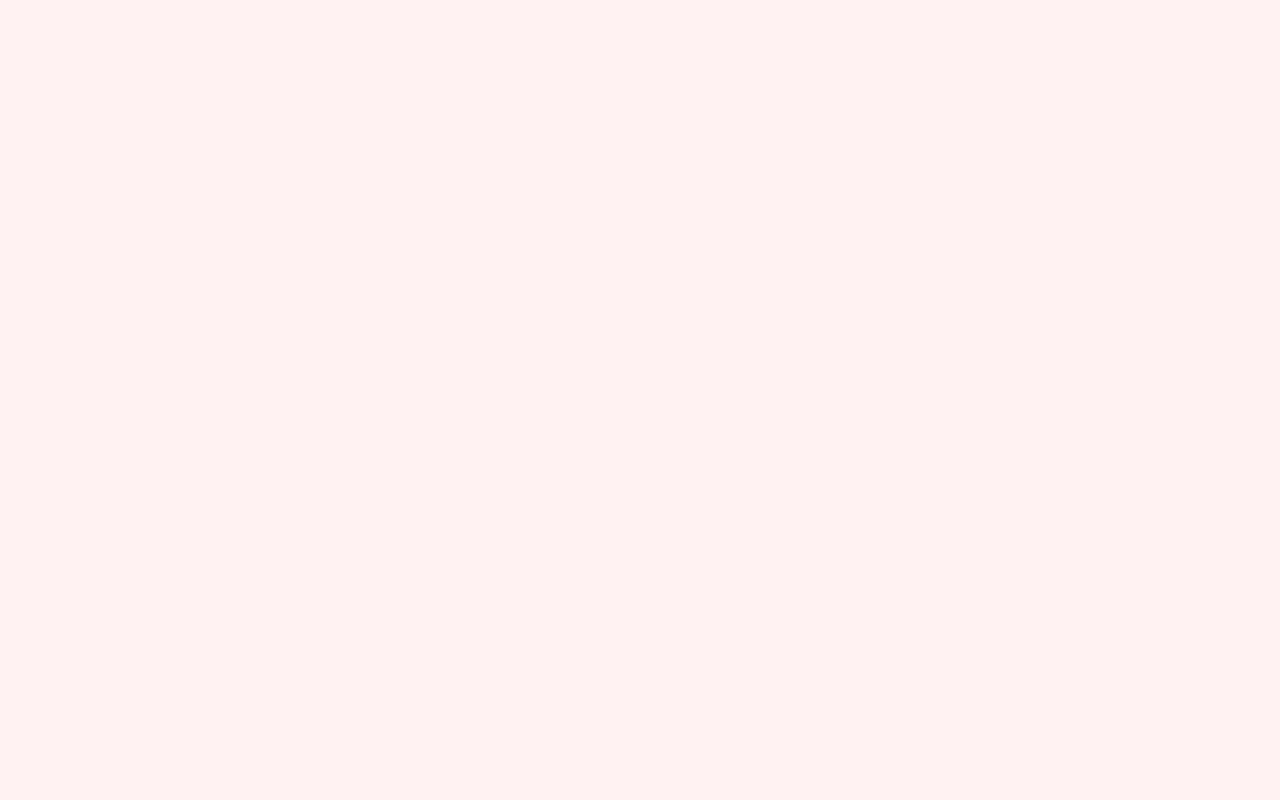
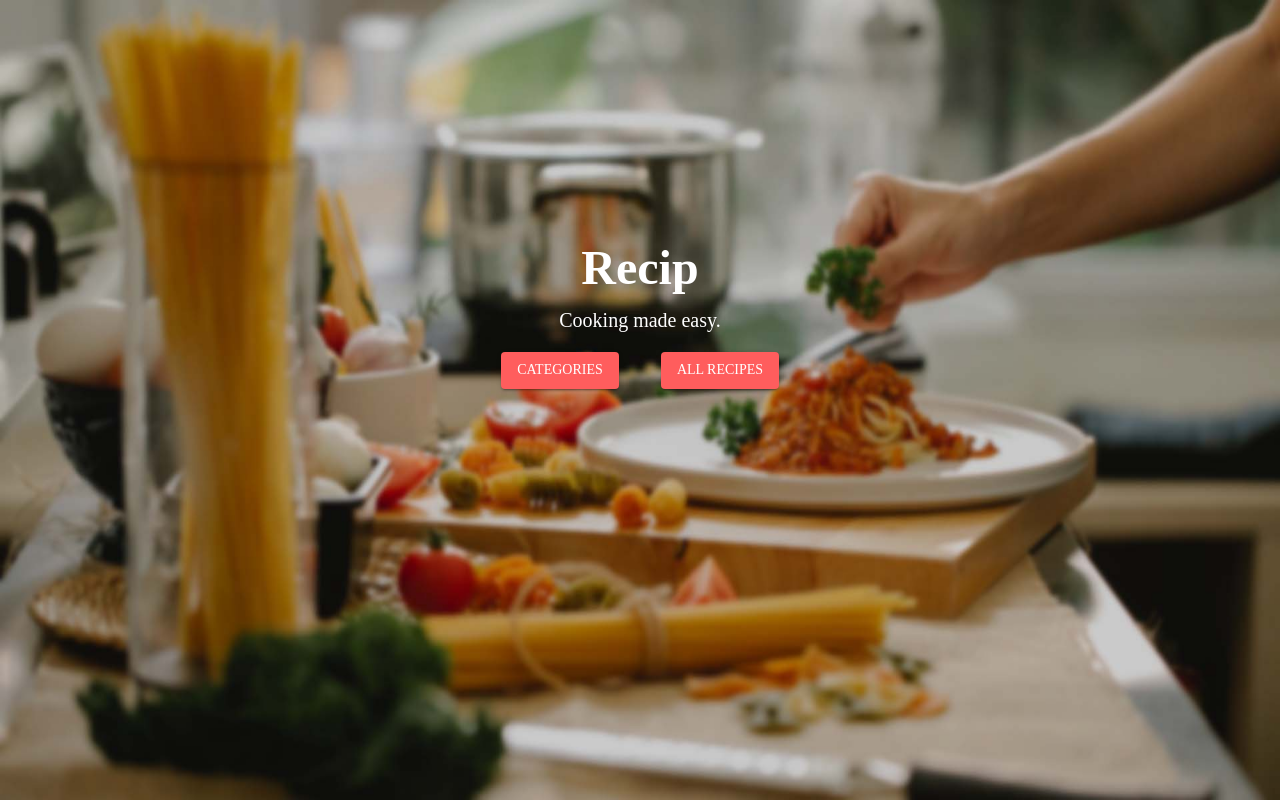
Before and after one commit to maximilianopalomeque/recip, a React (Create React App) app: page / in a window 1280 px wide. Built offline with nearby package versions, Linux system fonts and the light colour scheme.

Commit message:
homescreen and all recipes pages

```diff
--- a/src/App.js
+++ b/src/App.js
@@ -11,6 +11,7 @@ import Signup from "./screens/Signup";
 import UserRecipes from "./screens/UserRecipes";
 import UserAccount from "./screens/UserAccount";
 import HomeScreen from "./screens/HomeScreen";
+import AllRecipes from "./screens/AllRecipes";
 
 import { ThemeProvider } from "@mui/material/styles";
 import { CssBaseline } from "@mui/material/";
@@ -104,6 +105,16 @@ const App = () => {
                 }
               />
               <Route
+                path="/recipes/all"
+                element={
+                  <>
+                    <NavBar />
+                    <AllRecipes />
+                    <Footer />
+                  </>
+                }
+              />
+              <Route
                 path="/categories"
                 element={
                   <>
--- a/src/components/AppDrawer.js
+++ b/src/components/AppDrawer.js
@@ -75,7 +75,12 @@ const AppDrawer = () => {
             <ListItemIcon>
               <RestaurantIcon />
             </ListItemIcon>
-            <ListItemText primary="All recipes" />
+            <Link
+              to="/recipes/all"
+              style={{ textDecoration: "none", color: "inherit" }}
+            >
+              <ListItemText primary="All recipes" />
+            </Link>
           </ListItemButton>
         </ListItem>
       </List>
--- a/src/screens/AllRecipes.js
+++ b/src/screens/AllRecipes.js
@@ -0,0 +1,56 @@
+import { useState, useEffect } from "react";
+
+import axios from "axios";
+
+import { Grid, CircularProgress, Container, Typography } from "@mui/material";
+
+import RecipeCard from "../components/Recipe/RecipeCard";
+
+const AllRecipes = () => {
+  const [recipes, setRecipes] = useState();
+  const [isLoading, setIsLoading] = useState(true);
+
+  const getCategoriesData = async () => {
+    try {
+      const response = await axios("http://localhost:5000/recipes/all");
+      setRecipes(response.data.recipes);
+      setIsLoading(false);
+    } catch (error) {
+      console.log("could not get categories data");
+    }
+  };
+
+  useEffect(() => {
+    getCategoriesData();
+  }, []);
+
+  return (
+    <>
+      {isLoading ? (
+        <Grid align="center" mt={10} mb={80}>
+          <CircularProgress />
+        </Grid>
+      ) : (
+        <Container sx={{ paddingBottom: "30px" }}>
+          <Grid container mt={5}>
+            <Grid item xs={12} textAlign="center">
+              <Typography variant="h4" fontWeight={500}>
+                Recipes
+              </Typography>
+            </Grid>
+          </Grid>
+
+          <Grid container align="center" mt={2} spacing={2}>
+            {recipes.map((recipe) => (
+              <Grid key={recipe.name} item xs={12} sm={6} md={6} lg={4}>
+                <RecipeCard key={recipe.name} recipe={recipe} />
+              </Grid>
+            ))}
+          </Grid>
+        </Container>
+      )}
+    </>
+  );
+};
+
+export default AllRecipes;
--- a/src/screens/HomeScreen.js
+++ b/src/screens/HomeScreen.js
@@ -1,5 +1,84 @@
-const HomeScreen = () => {
-  return;
-};
+import background from "../img/homescreen-background.jpg";
+
+import { Box, Grid, Typography, Button } from "@mui/material";
+
+import { Link } from "react-router-dom";
+
+const HomeScreen = () => (
+  <>
+    <Box
+      component="img"
+      sx={{
+        zIndex: "-1",
+        minHeight: "100%",
+        minWidth: "1024px",
+        width: "100%",
+        height: "auto",
+        position: "fixed",
+        top: 0,
+        left: 0,
+        "@media screen and (max-width: 600px)": {
+          left: "50%",
+          marginLeft: "-680px",
+        },
+        "@media screen and (min-width: 600px, max-width: 1024px)": {
+          left: "50%",
+          marginLeft: "-500px",
+        },
+      }}
+      alt="user account image"
+      src={background}
+    />
+
+    <Grid container>
+      <Grid item xs={12} mt={30}>
+        <Typography
+          sx={{ color: "white" }}
+          variant="h3"
+          fontWeight="600"
+          textAlign="center"
+        >
+          Recip
+        </Typography>
+      </Grid>
+      <Grid item xs={12} mt={1}>
+        <Typography
+          sx={{ color: "white" }}
+          variant="h6"
+          fontWeight="400"
+          textAlign="center"
+        >
+          Cooking made easy.
+        </Typography>
+      </Grid>
+
+      <Grid
+        item
+        container
+        align="center"
+        justifyContent="center"
+        xs={12}
+        mt={2}
+      >
+        <Grid item xs={5} sm={3} md={2} lg={1.5} xl={1}>
+          <Link
+            to={`/categories`}
+            style={{ textDecoration: "none", color: "inherit" }}
+          >
+            <Button variant="contained">categories</Button>
+          </Link>
+        </Grid>
+        <Grid item xs={5} sm={3} md={2} lg={1.5} xl={1}>
+          <Link
+            to={`/recipes/all`}
+            style={{ textDecoration: "none", color: "inherit" }}
+          >
+            <Button variant="contained">all recipes</Button>
+          </Link>
+        </Grid>
+      </Grid>
+    </Grid>
+  </>
+);
 
 export default HomeScreen;
--- a/src/screens/UserRecipes.js
+++ b/src/screens/UserRecipes.js
@@ -32,7 +32,7 @@ const UserRecipes = () => {
   }, []);
 
   return (
-    <Container sx={{ backgroundColor: "white", paddingBottom: "70vh" }}>
+    <Container sx={{ backgroundColor: "white", paddingBottom: "80vh" }}>
       <Grid container>
         <Grid item xs={12} textAlign="center" mt={5}>
           <Typography variant="h4" fontWeight={500}>
```
Also changed, not shown: src/img/homescreen-background.jpg (added).
